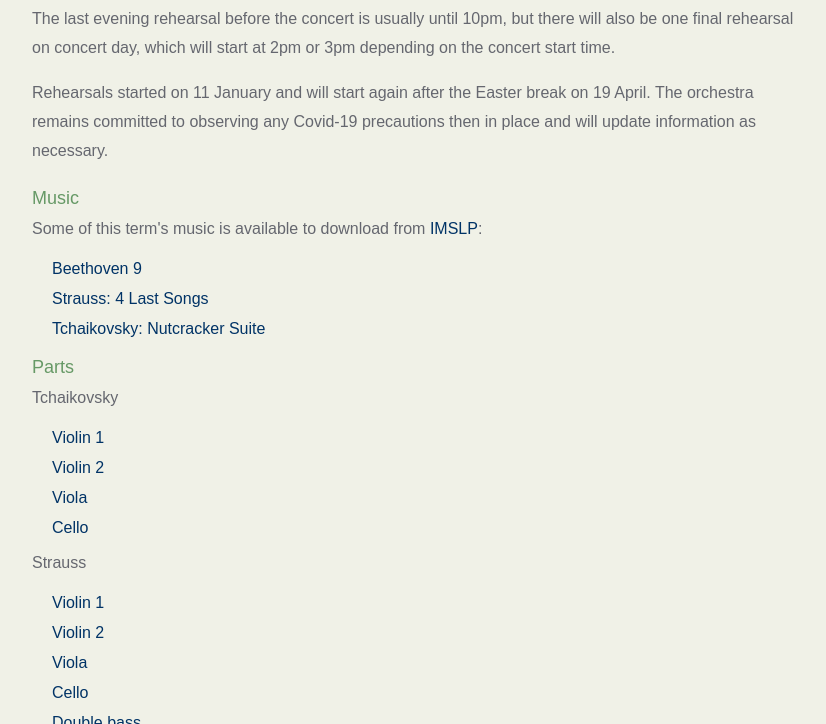
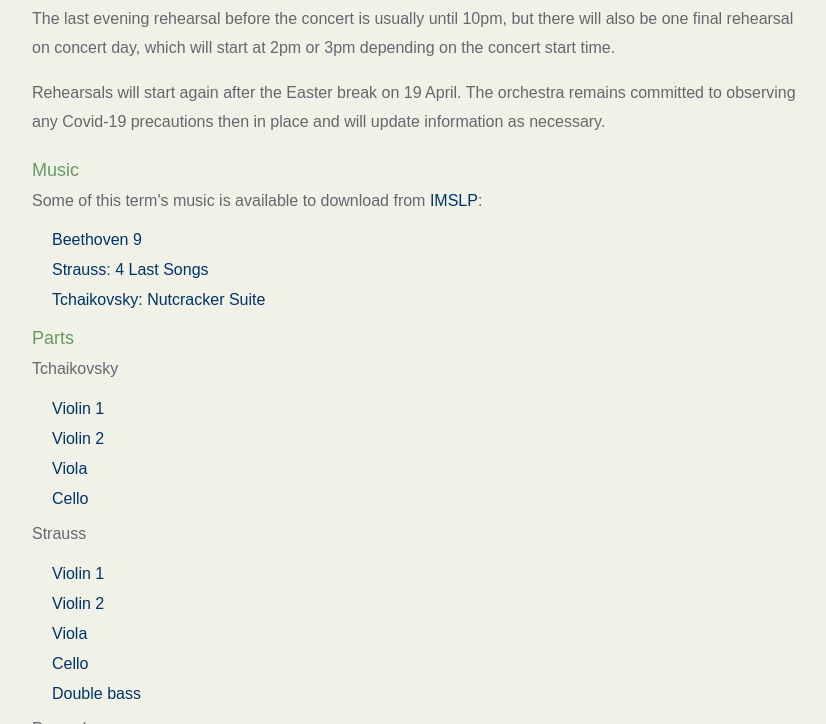
Before and after one commit to the-angel-orchestra/the-angel-orchestra.github.io, a Jekyll site: the page built from rehearsals/index.html, in a window 1280 px wide and 900 px high, scrolled down 838 px, cut to the strip 176-900 px from the top of the window. Shown: the whole strip, without its empty margins (224-1050 px from the left). Built offline with Jekyll 4.4.1, drawn with Linux system fonts in a browser that asks for light colours; nearby versions of some CDN libraries; some web fonts are replaced.

Commit message:
Update rehearsals.html

```diff
--- a/_includes/rehearsals.html
+++ b/_includes/rehearsals.html
@@ -1 +1 @@
-<p>Rehearsals started on 11 January and will start again after the Easter break on 19 April. The orchestra remains committed to observing any Covid-19 precautions then in place and will update information as necessary.</p>
+<p>Rehearsals will start again after the Easter break on 19 April. The orchestra remains committed to observing any Covid-19 precautions then in place and will update information as necessary.</p>
```
